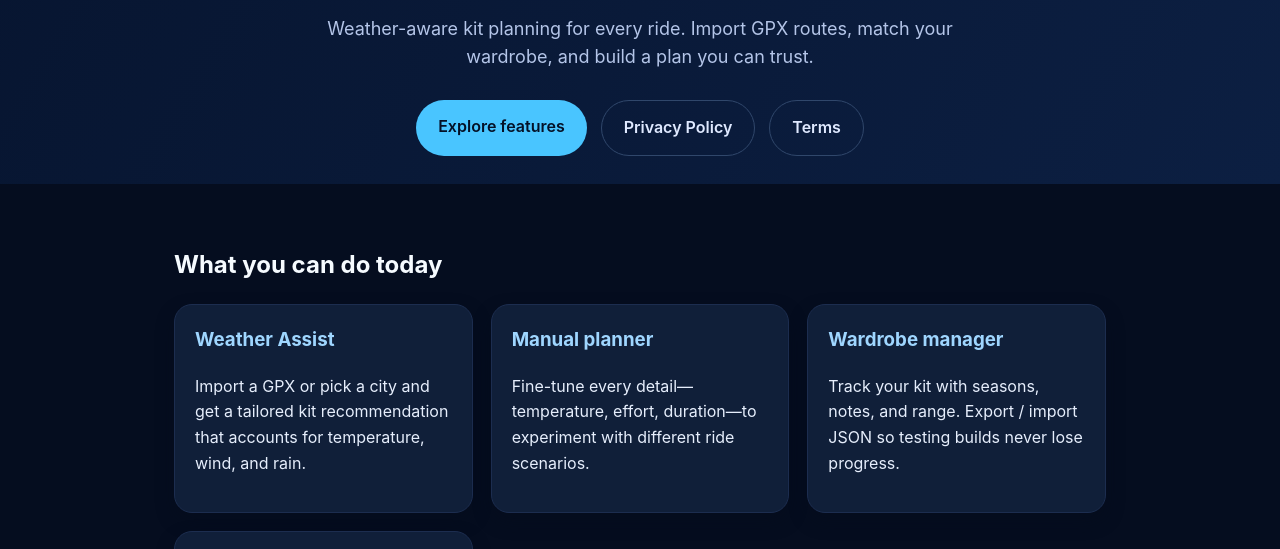
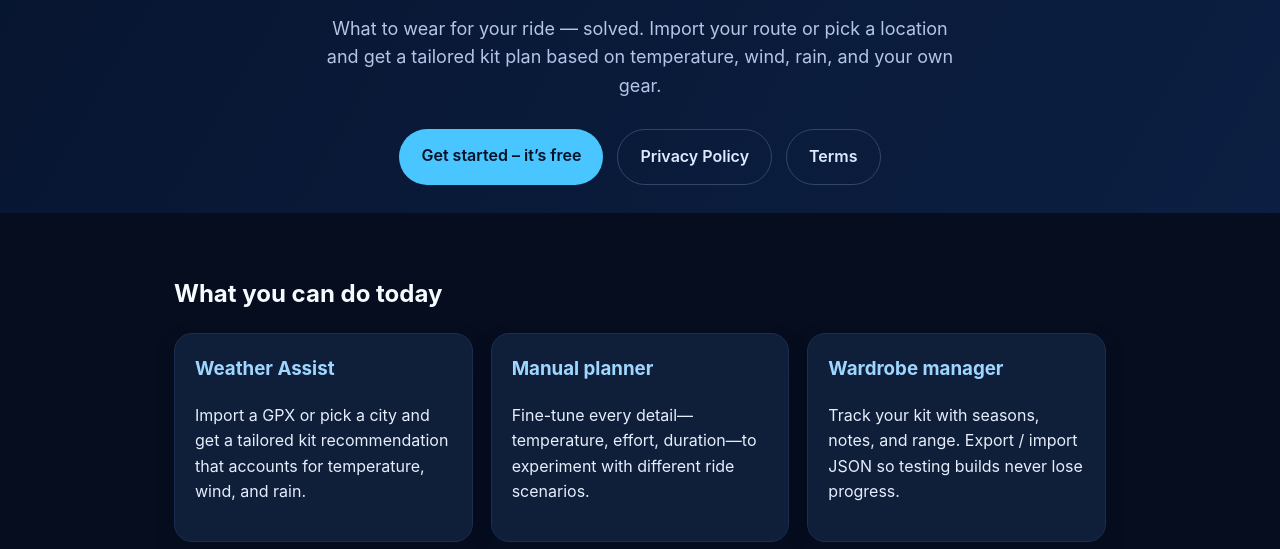
Before and after one commit to raduivan/cycling-wardrobe-website, a plain HTML site: page index.html in a window 1280 px wide. Shown: the part 175-724 px from the top of the page. Drawn offline with Linux system fonts and the light colour scheme.

Commit message:
Update hero tagline and CTA label

```diff
--- a/index.html
+++ b/index.html
@@ -14,9 +14,9 @@
       <img src="./favicon.png" alt="Cycling Wardrobe logo" class="hero-logo" />
       <h1>Cycling Wardrobe</h1>
     </div>
-    <p>Weather-aware kit planning for every ride. Import GPX routes, match your wardrobe, and build a plan you can trust.</p>
+    <p>What to wear for your ride — solved. Import your route or pick a location and get a tailored kit plan based on temperature, wind, rain, and your own gear.</p>
     <div class="cta-buttons">
-      <a class="cta-primary" href="#features">Explore features</a>
+      <a class="cta-primary" href="#features">Get started – it’s free</a>
       <a class="cta-secondary" href="./privacy.html">Privacy Policy</a>
       <a class="cta-secondary" href="./terms.html">Terms</a>
     </div>
```
